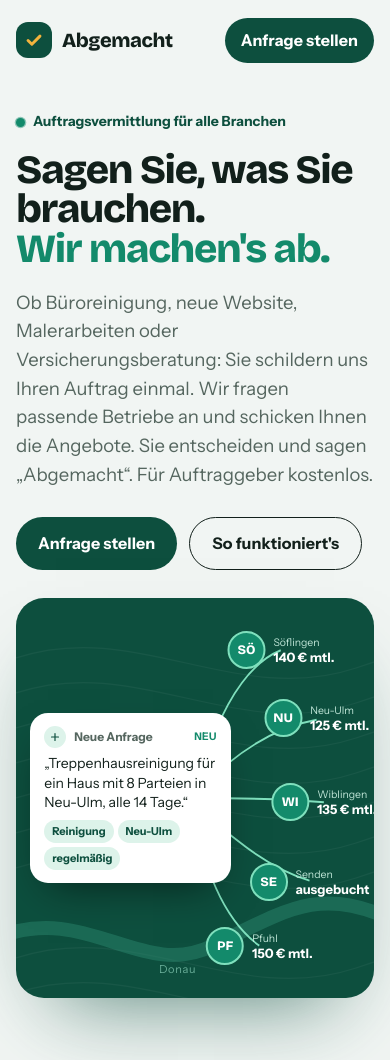
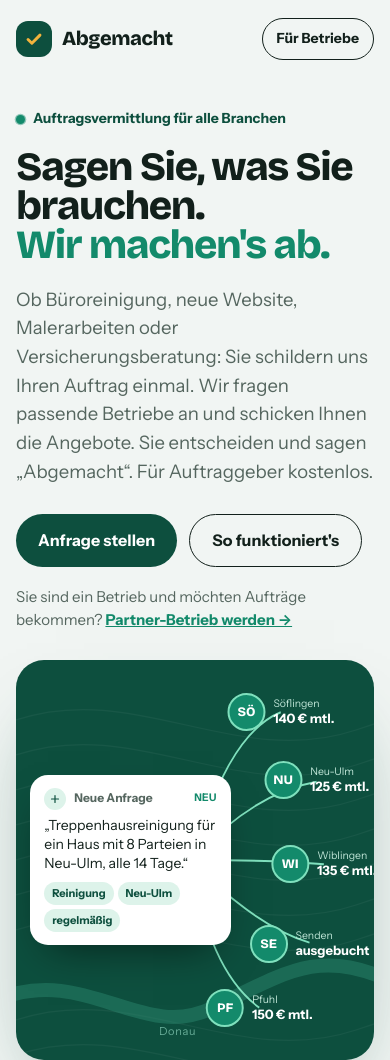
Before and after one commit to samueledele1-ui/abgemacht, a website: page public/index.html in a window 390 px wide. Shown: the top 1060 px of the page. Drawn offline with Linux system fonts and the light colour scheme.

Commit message:
Handy: Für Betriebe im Kopf sichtbar, Hinweis für Betriebe

```diff
--- a/public/index.html
+++ b/public/index.html
@@ -182,8 +182,9 @@
     .staffel{grid-template-columns:1fr 1fr}
     .formband{border-radius:24px;padding:36px 16px}
     .kacheln.zwei{grid-template-columns:1fr 1fr}.kacheln.zwei label{flex-direction:column;align-items:flex-start}
-    header .btn.ghost{display:none}
+    header .btn{padding:9px 14px;font-size:14px;white-space:nowrap}header .btn:not(.ghost){display:none}
   }
+  .betrieb-hinweis{margin:18px 0 0;font-size:15px;color:var(--muted)}.betrieb-hinweis a{color:var(--gruen);font-weight:700}
 </style>
 </head>
 <body>
@@ -203,6 +204,7 @@
         <a class="btn" href="#anfrage">Anfrage stellen</a>
         <a class="btn ghost" href="#so-gehts">So funktioniert's</a>
       </div>
+      <p class="betrieb-hinweis">Sie sind ein Betrieb und möchten Aufträge bekommen? <a href="/betriebe">Partner-Betrieb werden →</a></p>
     </div>
 
     <div class="netz muster" id="netz" role="img" aria-label="Eine Anfrage geht an fünf passende Betriebe, vier schicken ein Angebot, eins wird abgemacht.">
```
Also changed, not shown: public/betriebe.html (+1 -1 lines).
